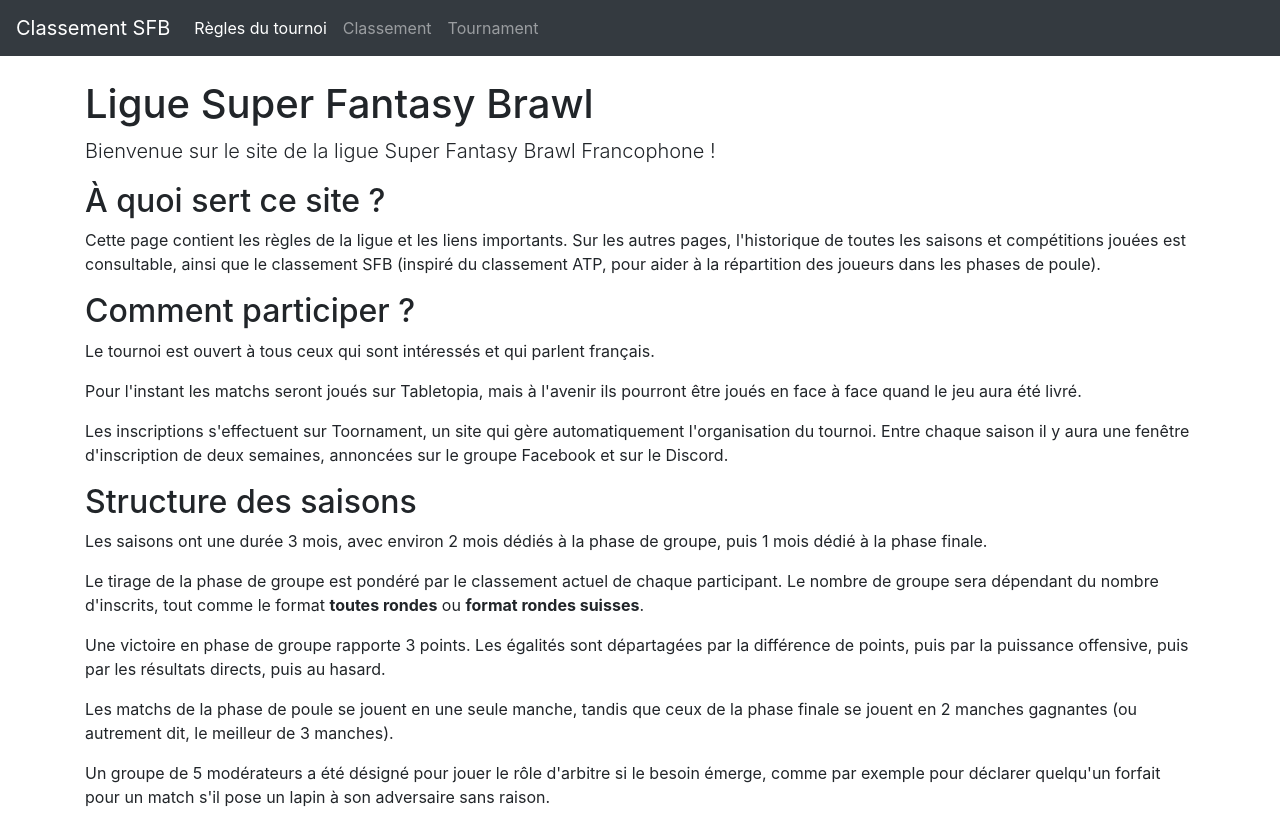
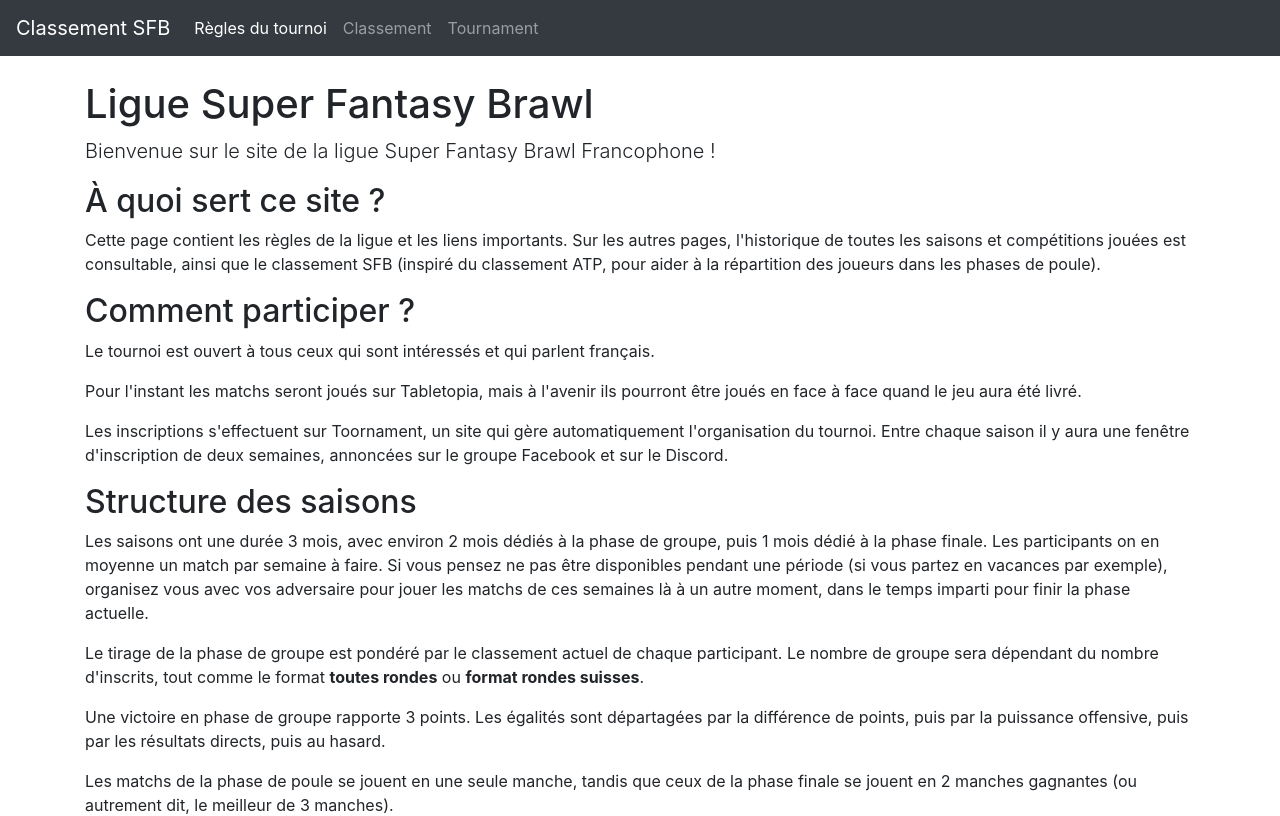
Before and after one commit to malexandre/sfb-ranking, a React (Create React App) app: page / in a window 1280 px wide. Shown: the top 816 px of the page. Built offline with nearby package versions, Linux system fonts and the light colour scheme.

Commit message:
Add missing rule about one game per week

```diff
--- a/src/rulebook/Rulebook.js
+++ b/src/rulebook/Rulebook.js
@@ -29,7 +29,9 @@ export default function Rulebook() {
       <h2>Structure des saisons</h2>
       <p>
         Les saisons ont une durée 3 mois, avec environ 2 mois dédiés à la phase de groupe, puis 1 mois dédié à la phase
-        finale.
+        finale. Les participants on en moyenne un match par semaine à faire. Si vous pensez ne pas être disponibles
+        pendant une période (si vous partez en vacances par exemple), organisez vous avec vos adversaire pour jouer les
+        matchs de ces semaines là à un autre moment, dans le temps imparti pour finir la phase actuelle.
       </p>
       <p>
         Le tirage de la phase de groupe est pondéré par le classement actuel de chaque participant. Le nombre de groupe
```
